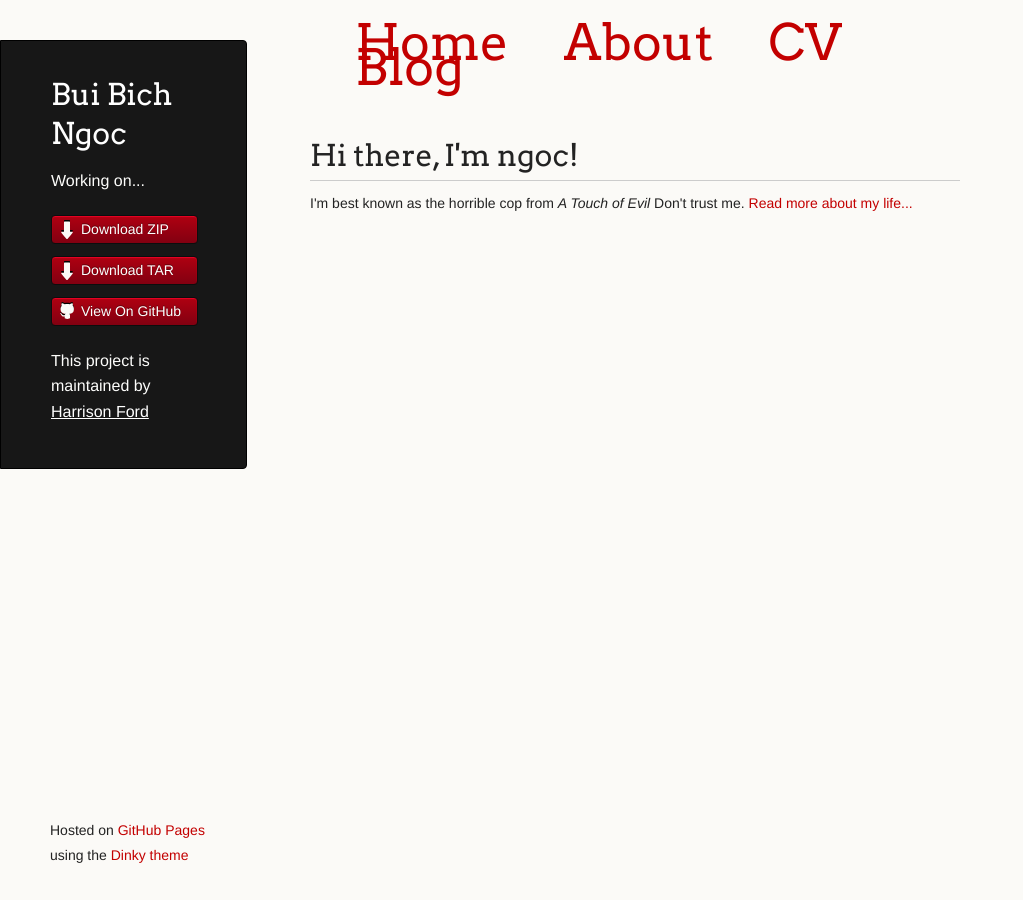
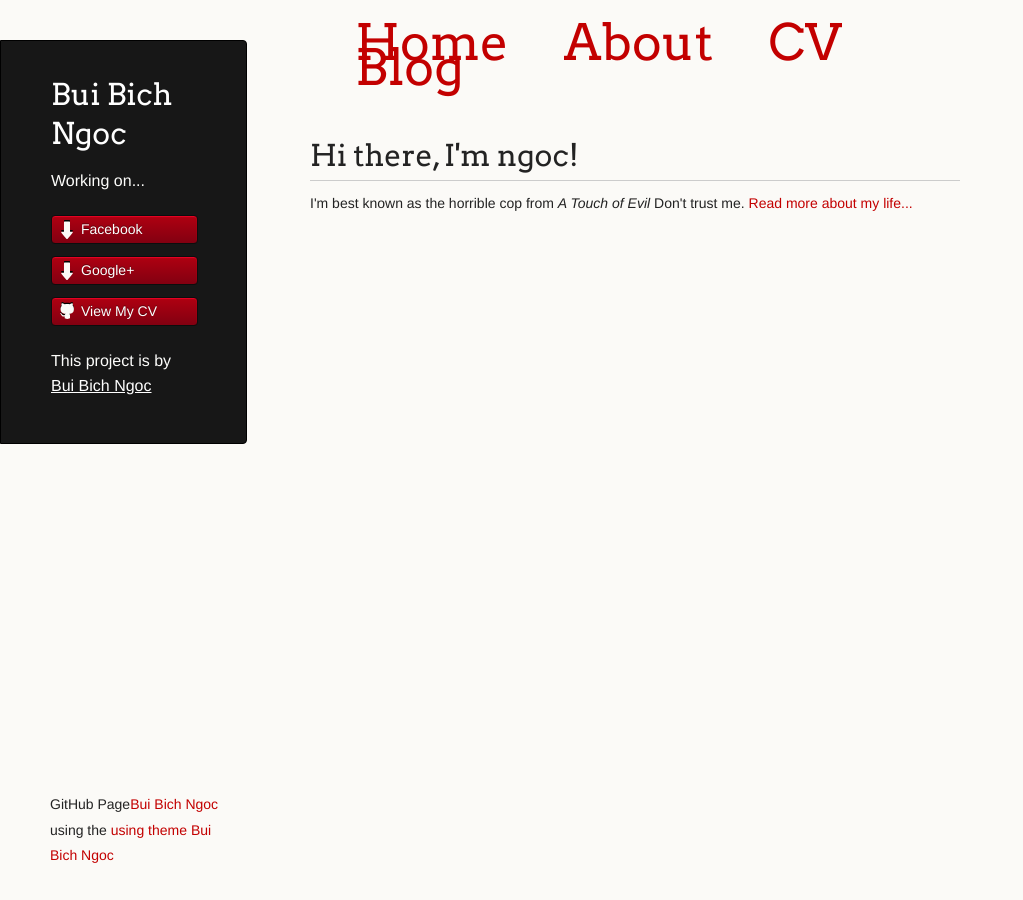
Before and after one commit to buibichngoc/buibichngoc.github.io, a Jekyll site: the page built from index.html, in a window 1280 px wide. Shown: the whole page, without its empty margins (0-1023 px from the left). Built offline with Jekyll 4.4.1, drawn with Linux system fonts in a browser that asks for light colours.

Commit message:
Update default.html

```diff
--- a/_layouts/default.html
+++ b/_layouts/default.html
@@ -4,7 +4,6 @@
     <meta charset="utf-8">
     <meta http-equiv="X-UA-Compatible" content="chrome=1">
     <title>Bui Bich Ngoc</title>
-
     <link rel="stylesheet" href="css/main.css">
     <link rel="stylesheet" href="css/pygment_trac.css">
     <script src="js/scale.fix.js"></script>
@@ -13,7 +12,7 @@
     <script src="//html5shiv.googlecode.com/svn/trunk/html5.js"></script>
     <![endif]-->
 
-		<script type="text/javascript">
+	<script type="text/javascript">
 
 		  var _gaq = _gaq || [];
 		  _gaq.push(['_setAccount', 'UA-30955754-1']);
@@ -25,7 +24,7 @@
 		    var s = document.getElementsByTagName('script')[0]; s.parentNode.insertBefore(ga, s);
 		  })();
 
-		</script>
+	</script>
 
   </head>
 <body>
@@ -34,11 +33,11 @@
         <h1 class="header">Bui Bich Ngoc</h1>
         <p class="header">Working on...</p>
         <ul>
-          <li class="download"><a class="buttons" href="https://github.com/harrisonford/awesome/zipballmus/master">Download ZIP</a></li>
-          <li class="download"><a class="buttons" href="https://github.com/harrisonford/awesome/tarball/master">Download TAR</a></li>
-          <li><a class="buttons github" href="http://github.com/harrisonford/awesome">View On GitHub</a></li>
+          <li class="download"><a class="buttons" href="https://www.facebook.com/buibichngocit">Facebook</a></li>
+          <li class="download"><a class="buttons" href="https://plus.google.com/u/1/106055423552676105332">Google+</a></li>
+          <li><a class="buttons github" href="https://buibichngoc.github.io/cv/">View My CV</a></li>
         </ul>
-        <p class="header">This project is maintained by <a class="header name" href="http://github.com/harrisonford">Harrison Ford</a></p>
+        <p class="header">This project is by <a class="header name" href="https://www.facebook.com/buibichngocit">Bui Bich Ngoc</a></p>
       </header>
       <section>
 		<ul style=" font-family: Arvo, sans-serif; padding: 20px; list-style: none; font-weight: bold; font-size: 50px; ">
@@ -50,7 +49,7 @@
         {{ content }}
       </section>
       <footer>
-        <p><small>Hosted on <a href="http://pages.github.com/">GitHub Pages</a> using the <a href="https://github.com/broccolini/dinky">Dinky theme</a></small></p>
+        <p><small>GitHub Page<a href="https://buibichngoc.github.io/">Bui Bich Ngoc</a> using the <a href="https://www.facebook.com/buibichngocit"> using theme Bui Bich Ngoc</a></small></p>
       </footer>
     </div>
     <!--[if !IE]><script>fixScale(document);</script><!--<![endif]-->
```
